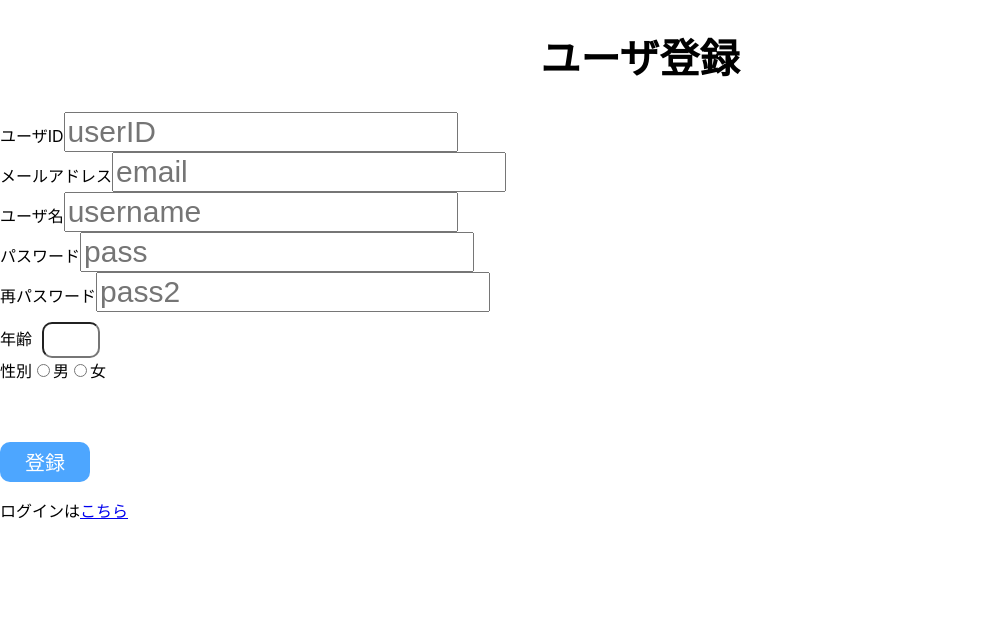
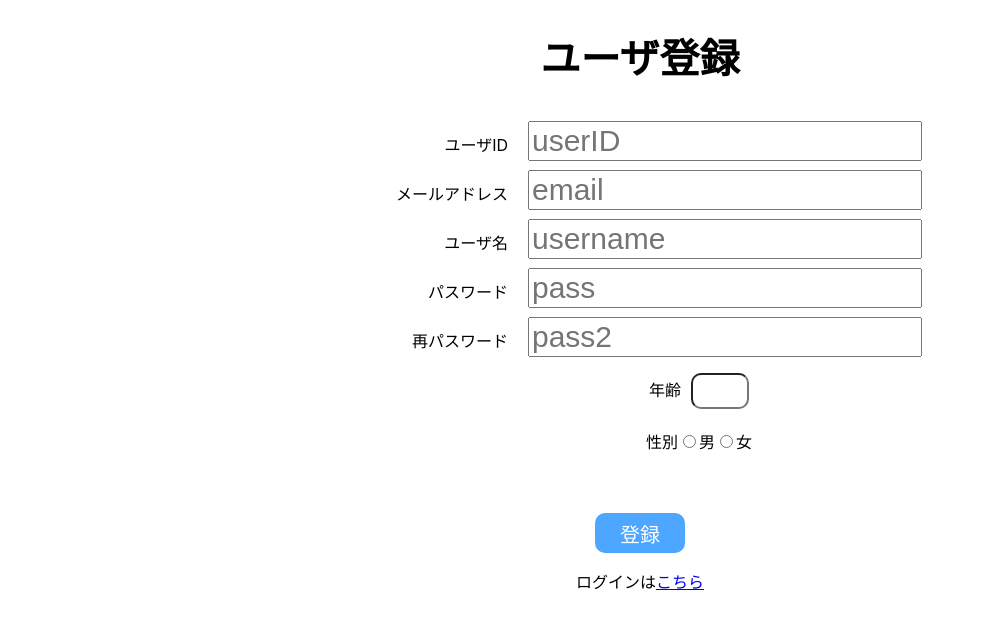
Before and after one commit to HICS-ppp/test2, a React (Create React App) app: page /signup in a window 1280 px wide. Shown: the top 628 px of the page, without its empty margins (0-985 px from the left). Built offline with nearby package versions, Linux system fonts and the light colour scheme.

Commit message:
11/22 レイアウトできたとこまで 米村

```diff
--- a/src/signup/signup.css
+++ b/src/signup/signup.css
@@ -1,5 +1,6 @@
 .regbox1{
     font-size: 30px;
+    margin-left: 20px;
 }
 
 .agebox1{
@@ -13,7 +14,6 @@
 .gen1{
     margin-top: 40px;
 }
-
 
 .register{
     width: 90px;
@@ -36,3 +36,10 @@
 .input{
     margin-top: 50px;
 }
+
+.sum{
+    text-align: center;
+}
+.sum1{
+    margin-left: 500px;
+}
--- a/src/signup/signup.tsx
+++ b/src/signup/signup.tsx
@@ -9,8 +9,6 @@ import "./signup.css";
 
 
 const Register = () => {
-
-
 
     /*state変数を定義*/
     /*Realtime Databaseに登録するデータの変数を定義*/
@@ -43,16 +41,16 @@ const Register = () => {
         <><>
             <h1>ユーザ登録</h1>
             <form onSubmit = {handleSubmit}>
-                <div>
-                    <label>ユーザID</label>
+                <div className="sum">
+                    <label　className="userinput">ユーザID</label>
                     <input
                         onChange={(e:any) => setuserID(e.target.value)}
                         className="regbox1"
                         type="text"
                         placeholder="userID" />
                 </div>
-                <div>
-                    <label>メールアドレス</label>
+                <div className="sum">
+                    <label className="userinput">メールアドレス</label>
                     <input
                            className="regbox1"
                            onChange={(e:any) => setEmail(e.target.value)}
@@ -60,16 +58,16 @@ const Register = () => {
                                 type="email"
                                 placeholder="email" />
                 </div>
-                <div>
-                    <label>ユーザ名</label>
+                <div className="sum">
+                    <label className="userinput">ユーザ名</label>
                     <input onChange={(e:any) => setUserName(e.target.value)}
                            className="regbox1"
                                 name="username"
                                 type="text"
                                 placeholder="username" />
                 </div>
-                <div>
-                    <label>パスワード</label>
+                <div className="sum">
+                    <label className="userinput">パスワード</label>
                     <input
                             onChange={(e:any) => setPass(e.target.value)}
                             className="regbox1"
@@ -77,37 +75,41 @@ const Register = () => {
                                 type="password"
                                 placeholder="pass" />
                 </div>
-                <div>
-                    <label>再パスワード</label>
+                <div className="sum">
+                    <label className="userinput">再パスワード</label>
                     <input onChange={(e:any) => setPass2(e.target.value)}
                            className="regbox1"
                                 name="pass2"
                                 type="password"
                                 placeholder="pass2" />
                 </div>
-                <div>
-                    <label>年齢</label>
+                <div className="sum">
+                    <label className="userinput">年齢</label>
                     <input onChange={(e:any) => setAge(e.target.value)}
                            className="agebox1"
                                 name="age"
                                 type="number"
                                 min="0" max="100"/>
                 </div>
-                <div>
-                    <label>性別</label>
+                <div className="sum">
+                    <label className="userinput">性別</label>
                     <input onChange={(e:any) => setGender(e.target.value)}
                                 name="gender" type="radio" value="男" />男
                     <input onChange={(e:any) => setGender(e.target.value)}
                                 name="gender" type="radio" value="女"/>女
                 </div>
-                <button className="register">登録</button>
+                <div className="sum">
+
+                    <button className="register">登録</button>
+
+
                                 {/* ↓リンクを追加 */}
                 <p>ログインは<Link to={`./login/`}>こちら</Link></p>
+                </div>
             </form>
     </>
     </>
     );
 };
 
-
 export default Register;
```
